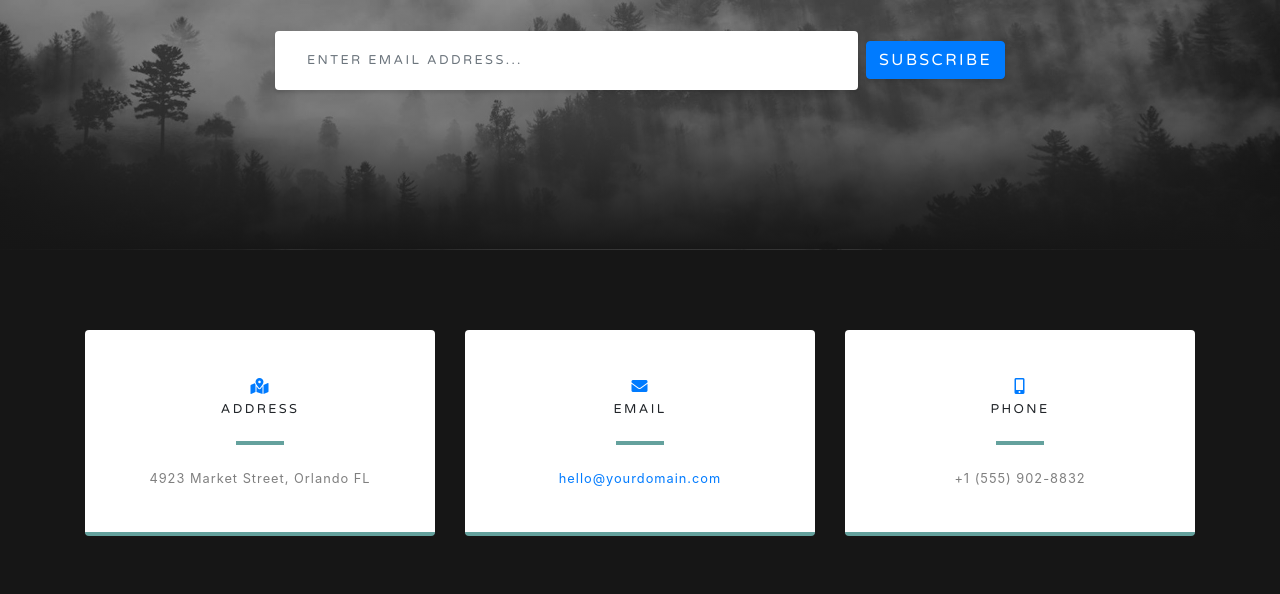
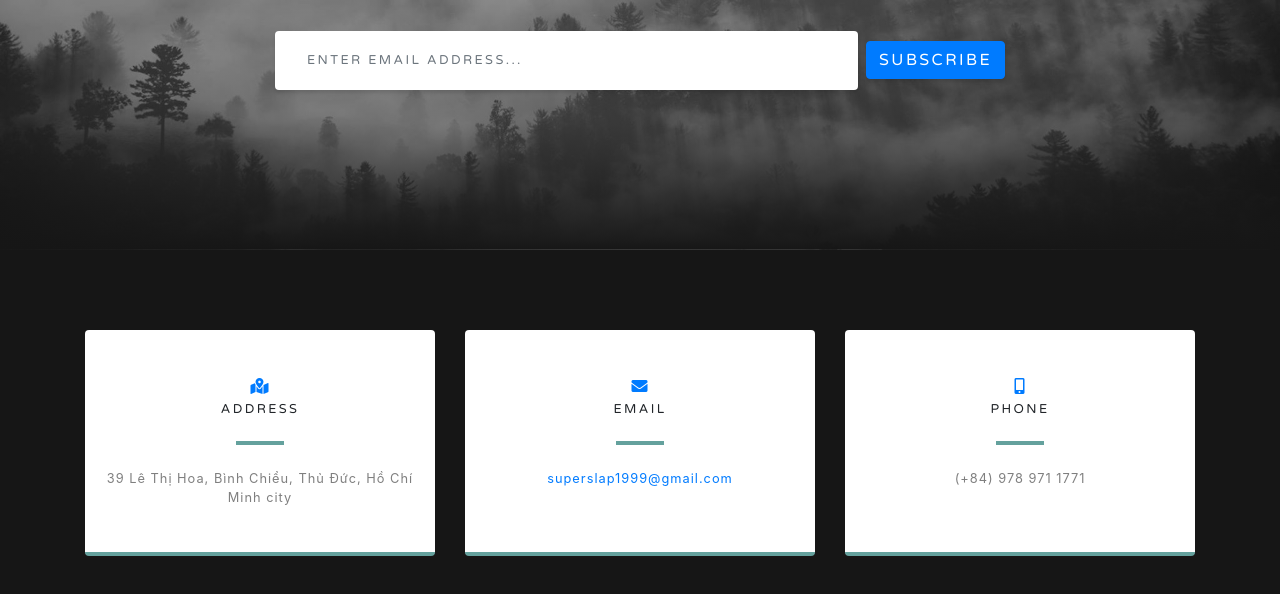
Before and after one commit to AgentUnicorn/PortFolio, a website with bundled scripts: page index.html in a window 1280 px wide. Shown: the part 3335-3929 px from the top of the page. Built offline with nearby package versions, Linux system fonts and the light colour scheme.

Commit message:
add logo

```diff
--- a/index.html
+++ b/index.html
@@ -9,6 +9,7 @@
   <meta name="author" content="">
 
   <title>Binh Nguyen's Portfolio</title>
+  <link rel="shortcut icon" href="img/B.png" type="image/x-icon">
 
   <!-- Bootstrap core CSS -->
   <link href="vendor/bootstrap/css/bootstrap.min.css" rel="stylesheet">
@@ -201,7 +202,7 @@
               <i class="fas fa-map-marked-alt text-primary mb-2"></i>
               <h4 class="text-uppercase m-0">Address</h4>
               <hr class="my-4">
-              <div class="small text-black-50">4923 Market Street, Orlando FL</div>
+              <div class="small text-black-50">39 Lê Thị Hoa, Bình Chiểu, Thủ Đức, Hồ Chí Minh city</div>
             </div>
           </div>
         </div>
@@ -213,7 +214,7 @@
               <h4 class="text-uppercase m-0">Email</h4>
               <hr class="my-4">
               <div class="small text-black-50">
-                <a href="#">hello@yourdomain.com</a>
+                <a href="#">superslap1999@gmail.com</a>
               </div>
             </div>
           </div>
@@ -225,7 +226,7 @@
               <i class="fas fa-mobile-alt text-primary mb-2"></i>
               <h4 class="text-uppercase m-0">Phone</h4>
               <hr class="my-4">
-              <div class="small text-black-50">+1 (555) 902-8832</div>
+              <div class="small text-black-50">(+84) 978 971 1771</div>
             </div>
           </div>
         </div>
```
Also changed, not shown: img/B.png (added).
